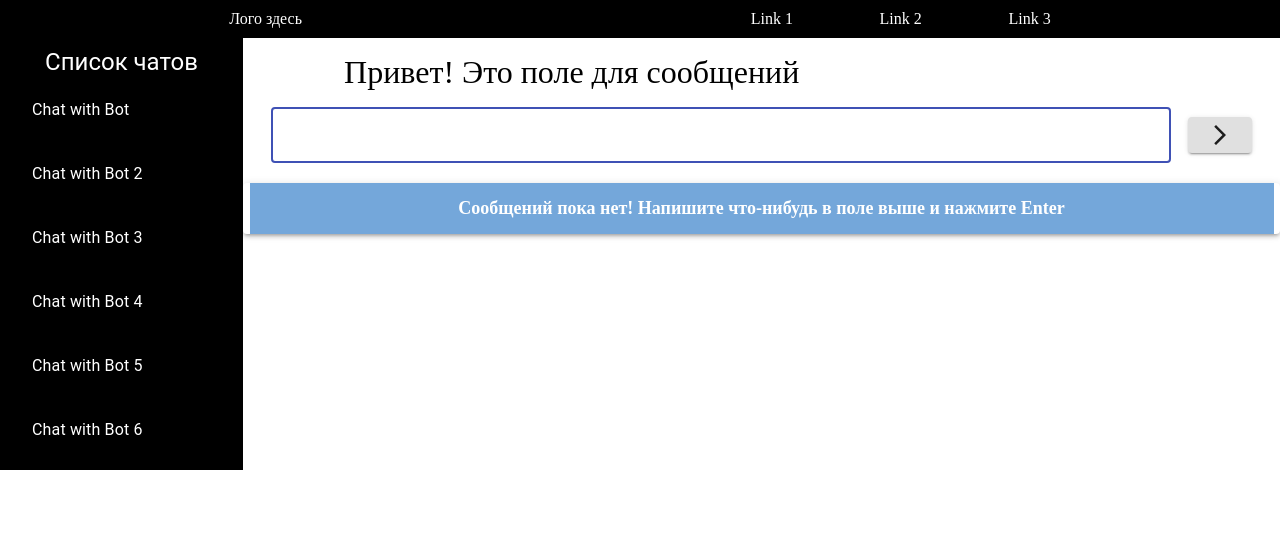
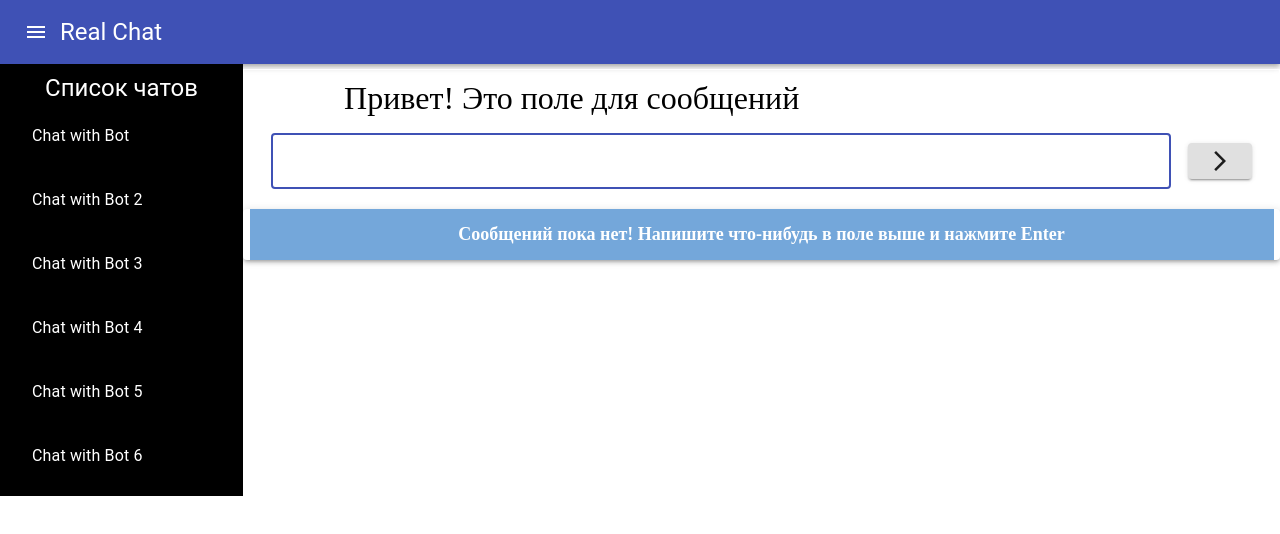
Before and after one commit to Gray-Starling/GeekBrains_react_course, a React (Create React App) app: page / in a window 1280 px wide. Shown: the top 534 px of the page. Built offline with nearby package versions, Linux system fonts and the light colour scheme.

Commit message:
Changed Header

```diff
--- a/src/components/Header/Header.jsx
+++ b/src/components/Header/Header.jsx
@@ -1,30 +1,19 @@
 import React from "react";
 import "./Header.css";
-import { Link, makeStyles } from "@material-ui/core";
-
-const useStyles = makeStyles({
-  link: {
-    color: "#fff",
-    textDecoration: "none",
-  },
-});
+import { AppBar, Toolbar, IconButton, Typography } from "@material-ui/core";
+import MenuIcon from "@mui/icons-material/Menu";
 
 export const Header = () => {
-  const style = useStyles();
   return (
-    <header className="header">
-      <div className="logo">Лого здесь</div>
-      <nav className="nav">
-        <Link className={style.link} href="#">
-          Link 1
-        </Link>
-        <Link className={style.link} href="#">
-          Link 2
-        </Link>
-        <Link className={style.link} href="#">
-          Link 3
-        </Link>
-      </nav>
-    </header>
+    <AppBar position="static">
+      <Toolbar>
+        <IconButton size="large" edge="start" color="inherit" aria-label="menu">
+          <MenuIcon />
+        </IconButton>
+        <Typography variant="h5" component="span" sx={{ flexGrow: 2 }}>
+          Real Chat
+        </Typography>
+      </Toolbar>
+    </AppBar>
   );
 };
```
